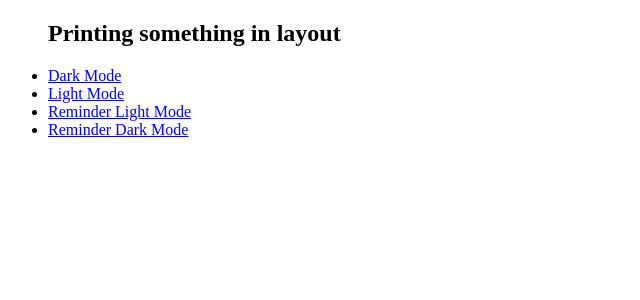
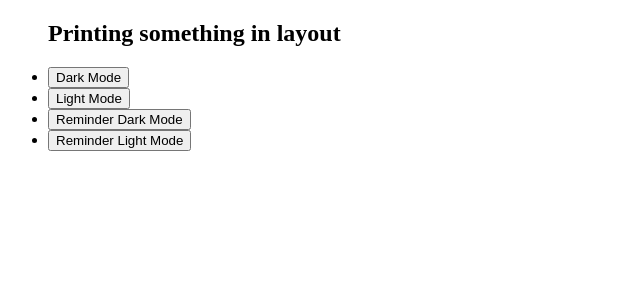
Before and after one commit to ChaitanyaRS06/HCI-project-website, a React (Create React App) app: page / in a window 1280 px wide. Shown: the top 300 px of the page, without its empty margins (0-640 px from the left). Built offline with nearby package versions, Linux system fonts and the light colour scheme.

Commit message:
basic buttons

```diff
--- /dev/null
+++ b/src/components/ButtonLink.js
@@ -0,0 +1,11 @@
+import { Link } from 'react-router-dom';
+
+const ButtonLink = ({ to, children }) => {
+  return (
+    <Link to = {to}>
+      <button>{children}</button>
+    </Link>
+  );
+}
+
+export default ButtonLink;
--- a/src/index.js
+++ b/src/index.js
@@ -6,6 +6,7 @@ import Layout from "./pages/Layout";
 import LightMode from "./pages/LightMode";
 import ReminderLightMode from "./pages/ReminderDarkMode";
 import ReminderDarkMode from "./pages/ReminderLightMode";
+import ButtonLink from './components/ButtonLink'
 
 function App() {
   return (
--- a/src/pages/Layout.js
+++ b/src/pages/Layout.js
@@ -1,4 +1,5 @@
 import { Outlet, Link } from "react-router-dom";
+import ButtonLink from '../components/ButtonLink';
 
 const Layout = () => {
   return (
@@ -7,16 +8,16 @@ const Layout = () => {
         <ul>
           <h1>Printing something in layout</h1>
           <li>
-            <Link to="/darkmode">Dark Mode</Link>
+            <ButtonLink to="/darkmode">Dark Mode</ButtonLink>
           </li>
           <li>
-            <Link to="/lightmode">Light Mode</Link>
+            <ButtonLink to="/lightmode">Light Mode</ButtonLink>
           </li>
           <li>
-            <Link to="/reminderlightmode">Reminder Light Mode</Link>
+            <ButtonLink to="/reminderdarkmode">Reminder Dark Mode</ButtonLink>
           </li>
           <li>
-            <Link to="/reminderdarkmode">Reminder Dark Mode</Link>
+            <ButtonLink to="/reminderlightmode">Reminder Light Mode</ButtonLink>
           </li>
 
 
```
